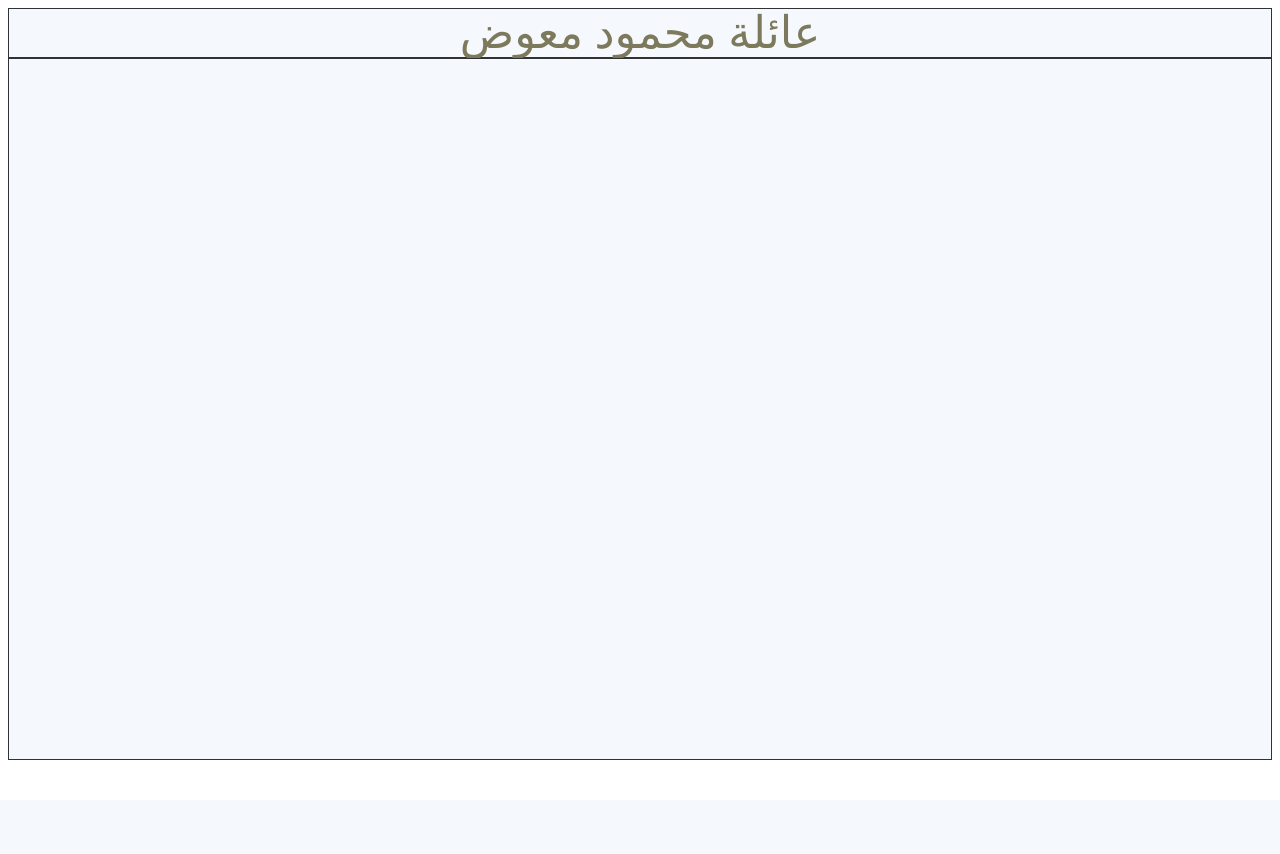
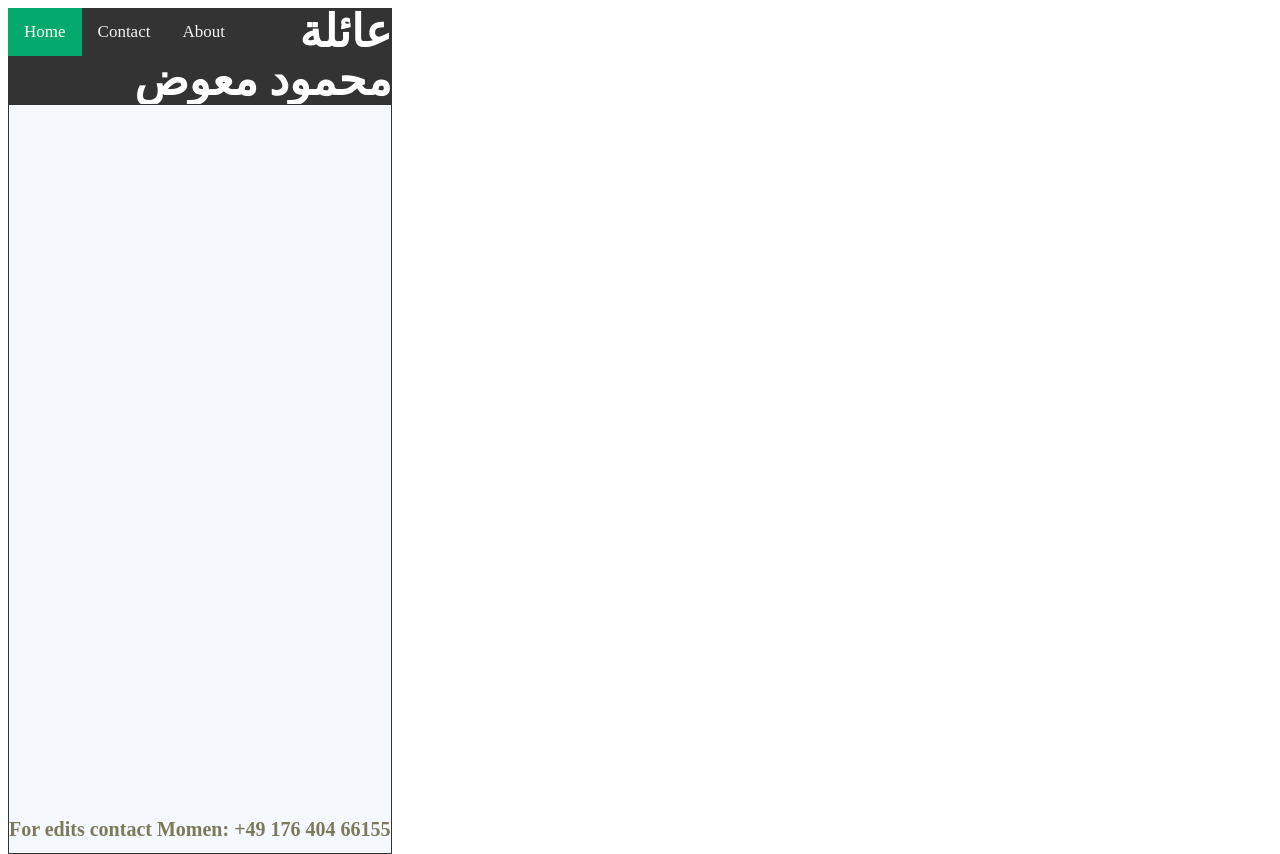
Before and after one commit to Momen-Mawad/family-tree, a Flask app: page / in a window 1280 px wide. Before the commit the page ends 760 px from the top, so only its background shows below. Run offline with Flask 2, Linux system fonts and the light colour scheme.

Commit message:
adjust height

```diff
--- a/app.py
+++ b/app.py
@@ -14,8 +14,7 @@ for i in data:
     i['img'] = 'static/photos/' + str(i['img']) + '.jpeg'
 
 app = Flask(__name__)
-
-app.root_path
+app.config["CACHE_TYPE"] = "null"
 
 @app.route('/', methods=['GET'])
 def main():
@@ -25,4 +24,4 @@ def main():
 
 if __name__ == "__main__":
     app.secret_key = '123456'
-    app.run(debug='Enable', use_reloader=True)
+    app.run()
--- a/static/style.css
+++ b/static/style.css
@@ -3,13 +3,25 @@
 }
 
 h1 {
+ color: #FFFFFF;
+ font-family: 'Trocchi',
+ serif;
+ font-size: 45px;
+ font-weight: bold;
+ line-height: 48px;
+ margin: 0;
+ text-align: right;
+}
+
+p {
  color: #7c795d;
  font-family: 'Trocchi',
  serif;
- font-size: 45px;
- font-weight: normal;
+ font-size: 20px;
+ font-weight: bold;
  line-height: 48px;
- margin: 0;
+ margin: 0px;
+ text-align: left;
 }
 
 .grid-container {
@@ -24,3 +36,32 @@ h1 {
   font-size: 30px;
   text-align: center;
 }
+
+
+.topnav {
+  overflow: hidden;
+  background-color: #333;
+}
+
+.topnav a {
+  float: left;
+  color: #f2f2f2;
+  text-align: center;
+  padding: 14px 16px;
+  text-decoration: none;
+  font-size: 17px;
+}
+
+.topnav a:hover {
+  background-color: #ddd;
+  color: black;
+}
+
+.topnav a.active {
+  background-color: #04AA6D;
+  color: white;
+}
+
+body {
+  position:absolute;
+}
--- a/templates/main.html
+++ b/templates/main.html
@@ -3,18 +3,22 @@
 
 <head>
     <meta charset="UTF-8">
-    <title>Family Tree</title>
+    <title>عائلة محمود معوض</title>
     <script src="static/orgchart.js"></script>
 </head>
 
 <body>
     <div class="grid-container">
-        <div class="grid-item">
+        <div class="topnav">
+            <a class="active" href="#home">Home</a>
+            <a href="#contact">Contact</a>
+            <a href="#about">About</a>
             <h1>عائلة محمود معوض</h1>
         </div>
         <div class="grid-item">
-            <div style="width:100%; height:700px;" id="tree"/>
+            <div style="width:100%; height:60%;" id="tree"/>
         </div>
+        <p> For edits contact Momen: +49 176 404 66155</p>
     </div>
 </body>
 
```
Also changed, not shown: static/photos/145.jpg (deleted).
